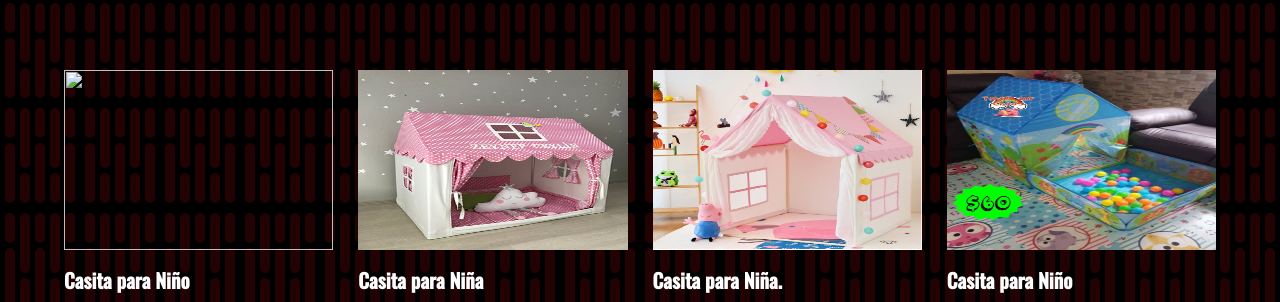
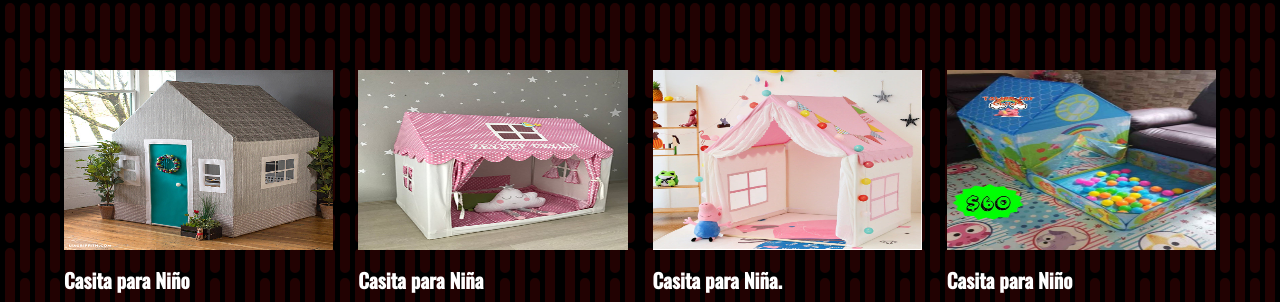
Before and after one commit to Fpenate/house, a plain HTML site: page index.html in a window 1280 px wide. Shown: the part 632-934 px from the top of the page. Drawn offline with nearby package versions, Linux system fonts and the light colour scheme; files whose address does not match are found by name.

Commit message:
Update index.html

```diff
--- a/index.html
+++ b/index.html
@@ -59,7 +59,7 @@
     <!-- NEWS CARDS -->
     <div class="news-cards">
       <div>
-        <img src="img/news1.jpg" alt="" />
+        <img src="news1.jpg" alt="" />
         <h3>Casita para Niño</h3>
         <p>Casita para niños de tela y estructura de pvc, ideal para juegos y pasen entretenidos,
           entrega en 3 dias prebio pedido.
```
